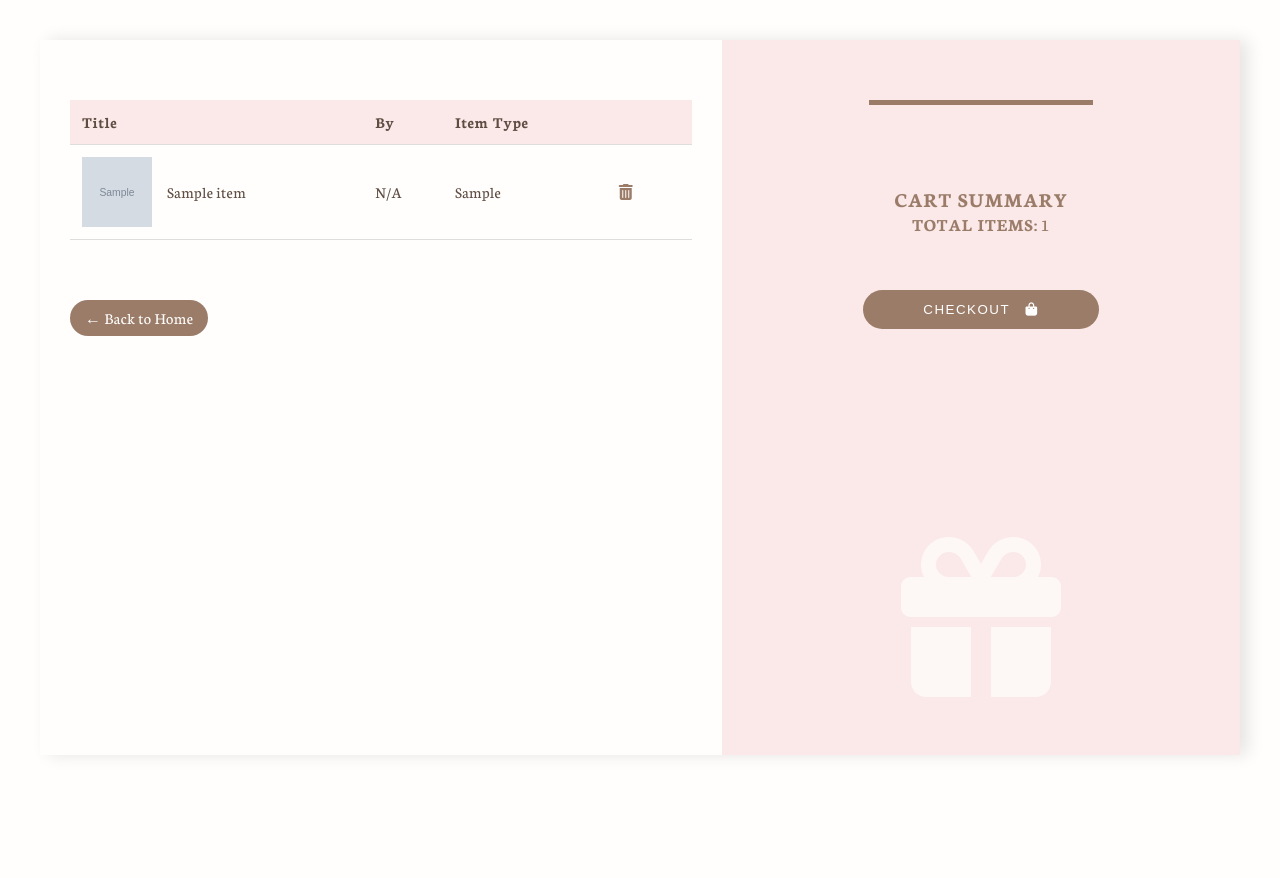
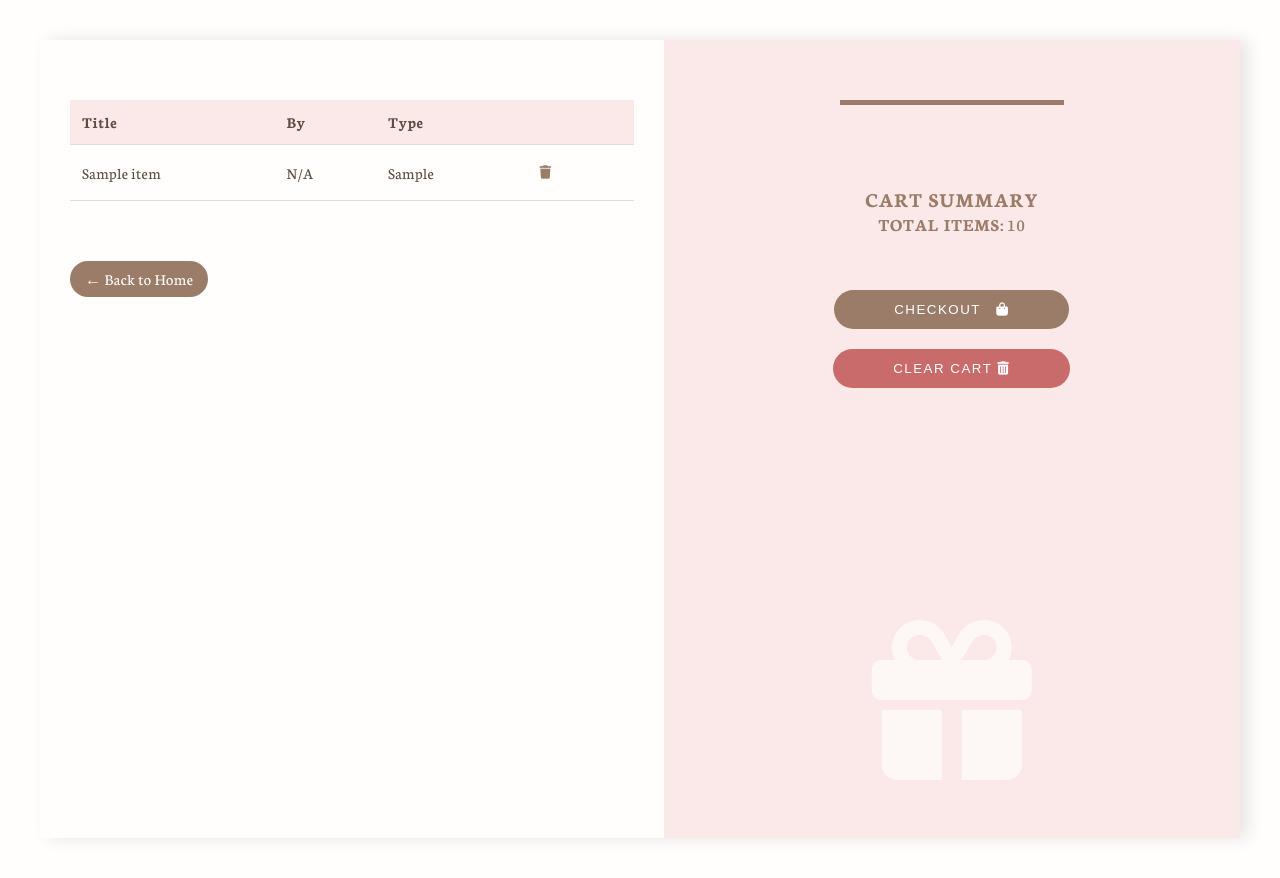
Before and after one commit to marzz33/novel-library, a Flask app: template templates/cart.html in a window 1280 px wide. Before the commit the page ends 755 px from the top, so only its background shows below. Run offline with Flask 3, Linux system fonts and the light colour scheme; the template is opened without the code that fills it: most values are stand-ins (such as "Sample title", 1, 10 or a date in 2020); grey boxes marked "Sample" are stand-in pictures.

Commit message:
fixed the button links and added clear cart

```diff
--- a/templates/cart.html
+++ b/templates/cart.html
@@ -87,6 +87,8 @@
     .btn-remove {
         padding: 8px 12px;
         color: var(--brown);
+        background: transparent;
+        border: none;
     }
 
     .btn-remove:hover {
@@ -146,9 +148,28 @@
         transition: 0.3s ease;
     }
 
+    .clear-cart-btn {
+        place-items: center;
+        text-transform: uppercase;
+        border: none;
+        border-radius: var(--border-radius-m);
+        text-decoration: none;
+        display: inline-block;
+        padding: 12px 60px;
+        background: #c96b6b;
+        color: white;
+        letter-spacing: 1.5px;
+    }
+
+    .clear-cart-btn:hover {
+        background-color: #b65f5f;
+        transition: 0.3s ease;
+    }
+
     .checkout-wrapper {
         display: flex;
         justify-content: center;
+        margin-bottom: 20px;
     }
 
     .store-icon {
@@ -193,7 +214,7 @@
             <tr>
                 <th>Title</th>
                 <th>By</th>
-                <th>Item Type</th>
+                <th>Type</th>
                 <th></th>
             </tr>
         </thead>
@@ -203,30 +224,21 @@
             <tr>
                 <td>
                     <div class = "item-img">
-                        <img src = "{{cart_item.item.image_url if cart_item.item and cart_item.item.image_url
-                                      else 'https://via.placeholder.com/50'}}">
+                        <!-- <img src = "{{cart_item.item.image_url if cart_item.item and cart_item.item.image_url
+                                      else 'https://via.placeholder.com/50'}}"> -->
                         <div>
-                            {{ cart_item.item.title if cart_item.item else "Unknown Item" }}
+                            {{ cart_item.item.title if cart_item.item and cart_item.item.title else "N/A" }}
                         </div>
                     </div>
                 </td>
 
                 <td>
-                    {% if cart_item.item %}
-
-                        {% if cart_item.item.item_type == "Book" %}
-                            {{cart_item.item.author}}
-
-                        {% elif cart_item.item.item_type == "Movie" %}
-                            {{cart_item.item.director}}
-
-                        {% elif cart_item.item.item_type == "Computer" %}
-                            {{cart_item.item.brand}}
-
-                        {% else %}
-                            N/A
-                        {% endif %}
-
+                    {% if cart_item.item.item_type == 'Book' %}
+                        {{ cart_item.item.author }}
+                    {% elif cart_item.item.item_type == 'Movie' %}
+                        {{ cart_item.item.director }}
+                    {% elif cart_item.item.item_type == 'Computer' %}
+                        {{ cart_item.item.brand }}
                     {% else %}
                         N/A
                     {% endif %}
@@ -237,9 +249,11 @@
                 </td>
 
                 <td>
-                    <a class="btn-remove"
-                       href="{{ url_for('remove_from_cart', cart_item_id=cart_item.cart_item_id) }}">
-                    <i class="fa-solid fa-trash-can"></i></a>
+                    <form method="POST" action="{{ url_for('remove_from_cart', cart_item_id=cart_item.cart_item_id) }}">
+                        <button type="submit" class="btn-remove">
+                            <i class="fa-solid fa-trash"></i>
+                        </button>
+                    </form>
                 </td>
             </tr>
             {% endfor %}
@@ -268,7 +282,7 @@
 
     <div class = "description">
         <h3>Cart Summary</h3>
-        <p><strong>Total Items:</strong> {{ items|length }}</p>
+        <p><strong>Total Items:</strong> {{ total }}</p>
     </div>
 
         <div class = "checkout-wrapper">
@@ -279,7 +293,13 @@
             </form>
         </div>
 
-        <!-- need to insert a clear cart button -->
+        <div class = "checkout-wrapper">
+            <form method = "POST" action = "{{ url_for('clear_cart') }}">
+                <button type="submit" class="clear-cart-btn">
+                Clear Cart <i class="fa-solid fa-trash-can"></i>
+                </button>
+            </form>
+        </div>
 
         <div class = "store-icon">
             <i class="fa-solid fa-gift"></i>
```
